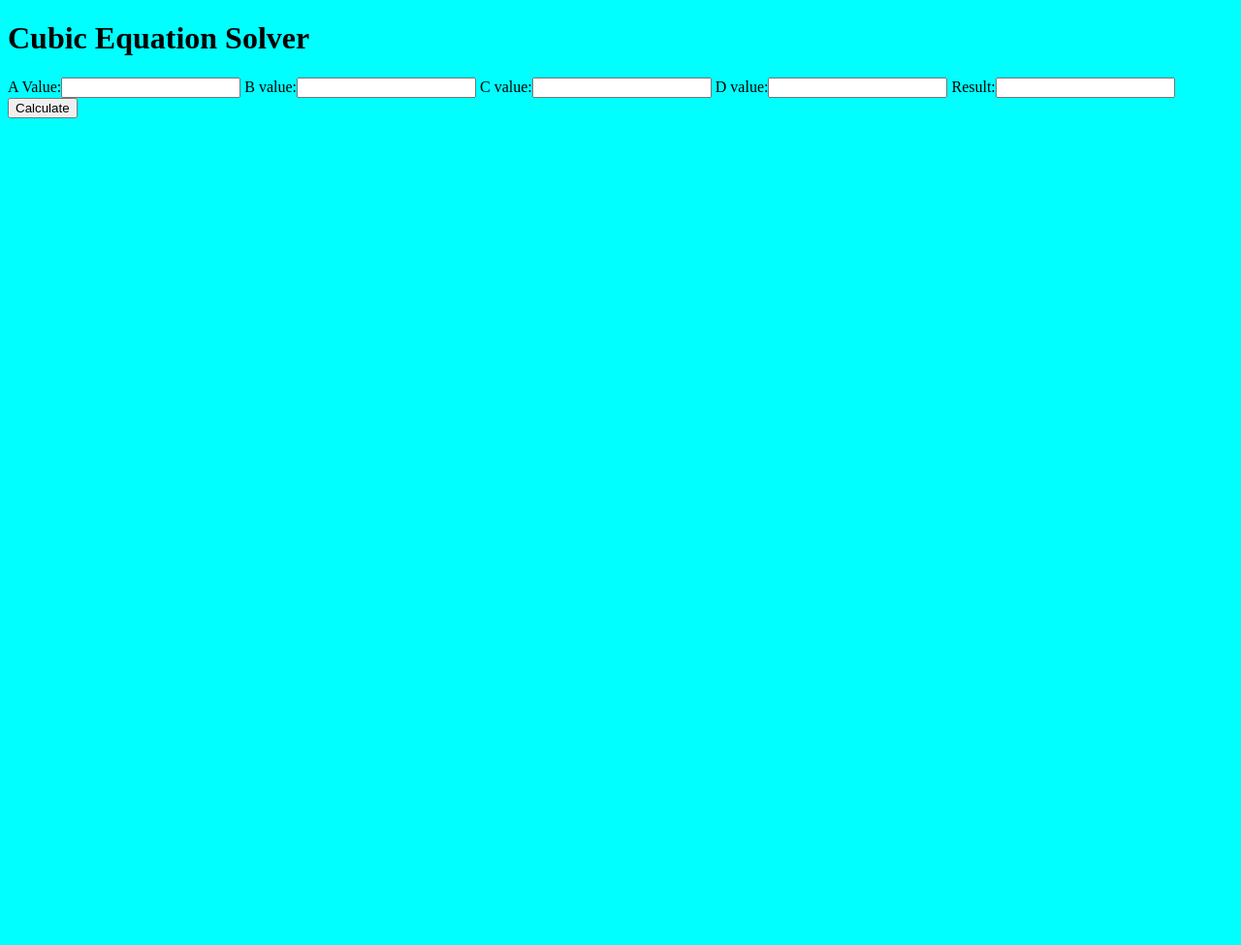
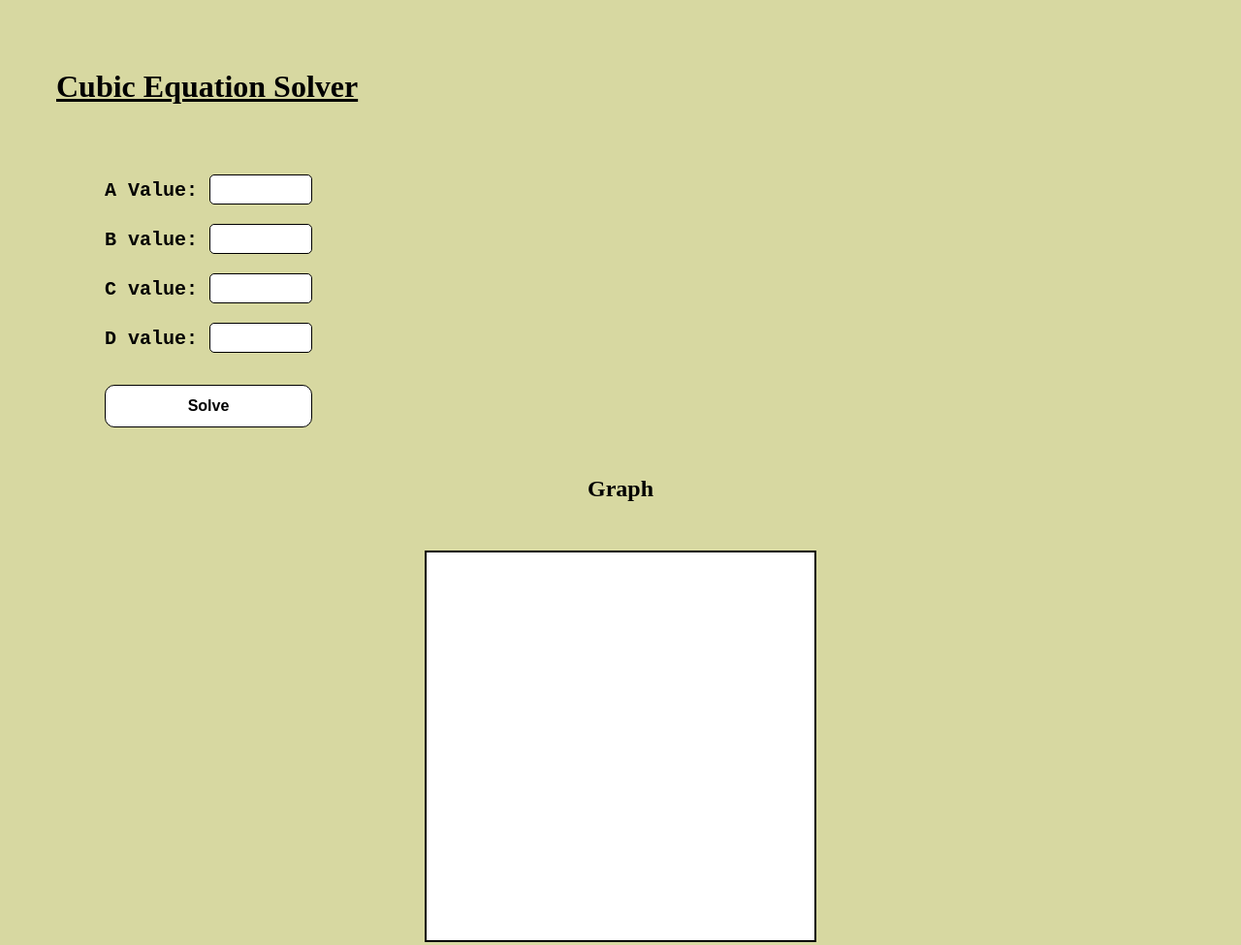
Before and after one commit to EricWorkAccount2/Cubic3, a website built with Vite: page CubicRubic/index.html in a window 1280 px wide. Shown: the whole page at 97% size. Before the commit the page ends 800 px from the top, so only its background shows below. Built offline with nearby package versions, Linux system fonts and the light colour scheme.

Commit message:
good work so far, now i need to fix main.ts

```diff
--- a/CubicRubic/index.html
+++ b/CubicRubic/index.html
@@ -7,22 +7,19 @@
     <title>cubicrubic</title>
   </head>
   <body>
-    <h1>Cubic Equation Solver</h1>
-        <form id="quad-form">
-            <label for="a">A Value:<input type="number" id="a" name="a" required /></label>
-            <label for="b">B value:<input type="number" id="b" name="b" required /></label>
-            <label for="c">C value:<input type="number" id="c" name="c" required /></label>
-            <label for="d">D value:<input type="number" id="d" name="d" required /></label>
-            <label for="result">Result:<input type="text" id="result" name="result" /></label>
-            <input type="submit" value="Calculate" />
-        </form>
-
-    <!-- where we show the roots -->
-    <div id="results"></div>
-
-    <!-- simple canvas for the curve -->
-    <canvas id="graph" width="600" height="400"></canvas>
+      <h1>Cubic Equation Solver</h1>
+          <form id="quad-form">
+              <label for="a">A Value:   <input type="number" id="a" name="a" required /></label>
+              <label for="b">B value:   <input type="number" id="b" name="b" required /></label>
+              <label for="c">C value:   <input type="number" id="c" name="c" required /></label>
+              <label for="d">D value:   <input type="number" id="d" name="d" required /></label>
+              <button id="solve-btn">Solve</button>
+          </form>
 
     <script type="module" src="/src/main.ts"></script>
+    <h2>Graph</h2>
+    <canvas id="graph" width="400" height="400"></canvas>
+    <div></div>
+
   </body>
 </html>
--- a/CubicRubic/src/main.ts
+++ b/CubicRubic/src/main.ts
@@ -1,4 +1,25 @@
 import './style.css';
+const form = document.getElementById("quad-form") as HTMLFormElement;
 
-const form = document.getElementById('quad-form') as HTMLFormElement;
-const resultInput = document.getElementById('result') as HTMLInputElement;
+form?.addEventListener("submit", (event) => {
+    event.preventDefault();
+
+    const formData = new FormData(form);
+
+    const a: number = Number(formData.get("a"));
+    const b: number = Number(formData.get("b"));
+    const c: number = Number(formData.get("c"));
+
+    const discriminant = b * b - 4 * a * c;
+
+    if (discriminant < 0) {
+        (document.getElementById("result") as HTMLInputElement).value = "No Roots";
+    } else if (discriminant > 0) {
+        const rootOne = (-b + Math.sqrt(discriminant)) / (2 * a);
+        const rootTwo = (-b - Math.sqrt(discriminant)) / (2 * a);
+        (document.getElementById("result") as HTMLInputElement).value = `x1=${rootOne}, x2=${rootTwo}`;
+    } else {
+        const rootOne = (-b + Math.sqrt(discriminant)) / (2 * a);
+        (document.getElementById("result") as HTMLInputElement).value = `x=${rootOne}`;
+    }
+})
--- a/CubicRubic/src/style.css
+++ b/CubicRubic/src/style.css
@@ -1,3 +1,67 @@
 body {
-  background-color: rgb(0, 255, 255);
+  background-color: rgb(215, 216, 161);
 }
+
+h1 {
+  color: rgb(0, 0, 0);
+  text-decoration: underline;
+  padding: 50px;
+  text-align: left;
+  margin: 0 100;
+}
+
+form {
+  display: flex;
+  flex-direction: column;
+  align-items: left;
+  gap: 20px;
+  color: rgb(0, 0, 0);
+  margin: 0 100px;
+  width: fit-content;
+  font-weight: 100;
+}
+
+form label {
+  font-family: 'Courier New', Courier, monospace;
+  font-weight: 600;
+  font-size: 20px;
+}
+
+form input {
+  border: 1px solid black;
+  width: 100px;
+  border-radius: 5px;
+  height: 27px;
+  font-size: 20px;
+
+}
+
+ form button {
+  margin-top: 0.8rem;
+  padding: 0.75rem;
+  border: none;
+  border-radius: 10px;
+  background: #ffffff;
+  color: rgb(0, 0, 0);
+  font-size: 1rem;
+  font-weight: 600;
+  cursor: pointer;
+  transition: all 0.2s ease;
+  border: 1px solid black;
+ }
+
+ canvas {
+  display: grid;
+  border: 2px solid black;
+  margin-top: 50px;
+  margin-left: auto;
+  margin-right: auto;
+  background-color: white;
+
+ }
+
+ h2 {
+  text-align: center;
+  color: rgb(0, 0, 0);
+  margin-top: 50px;
+ }
```
